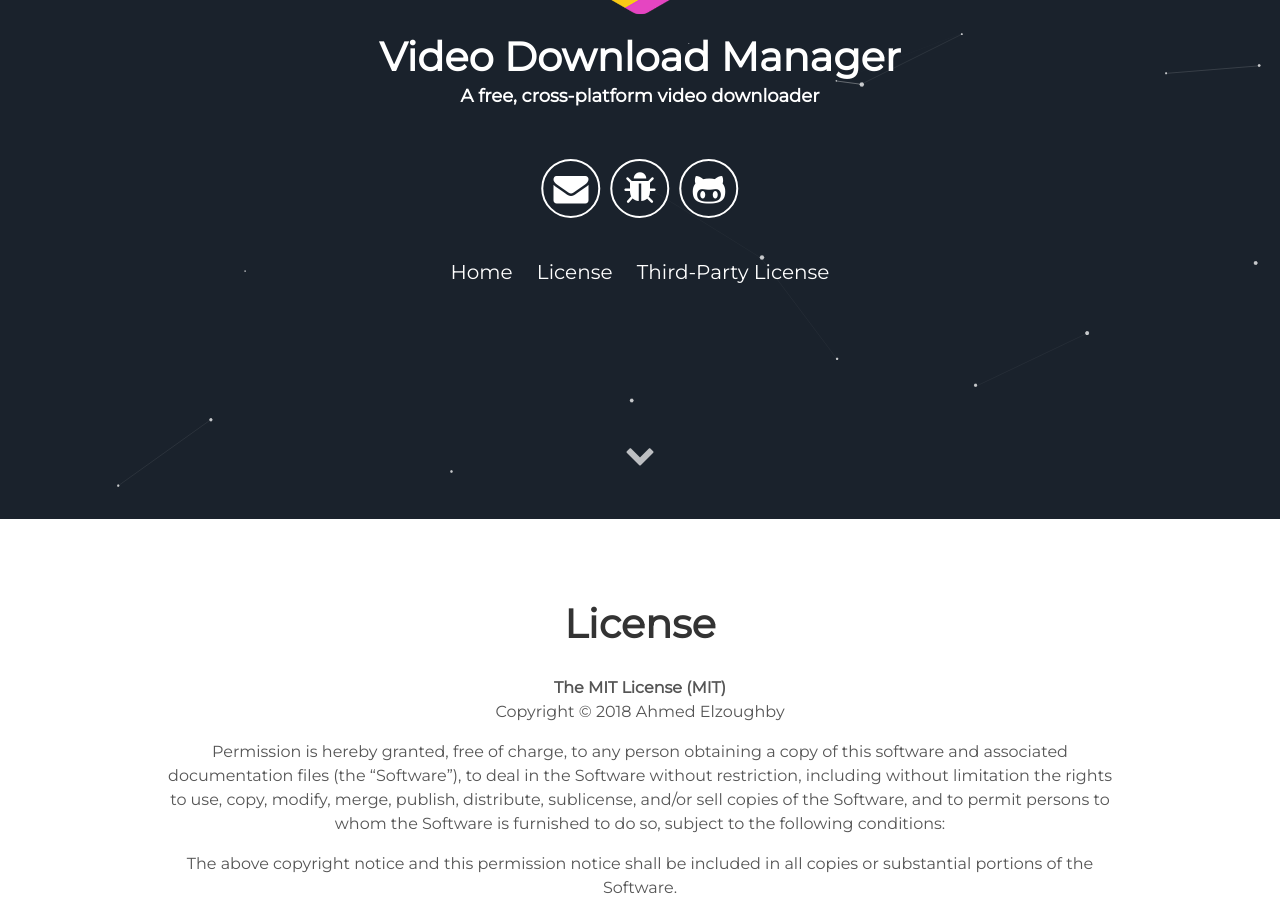
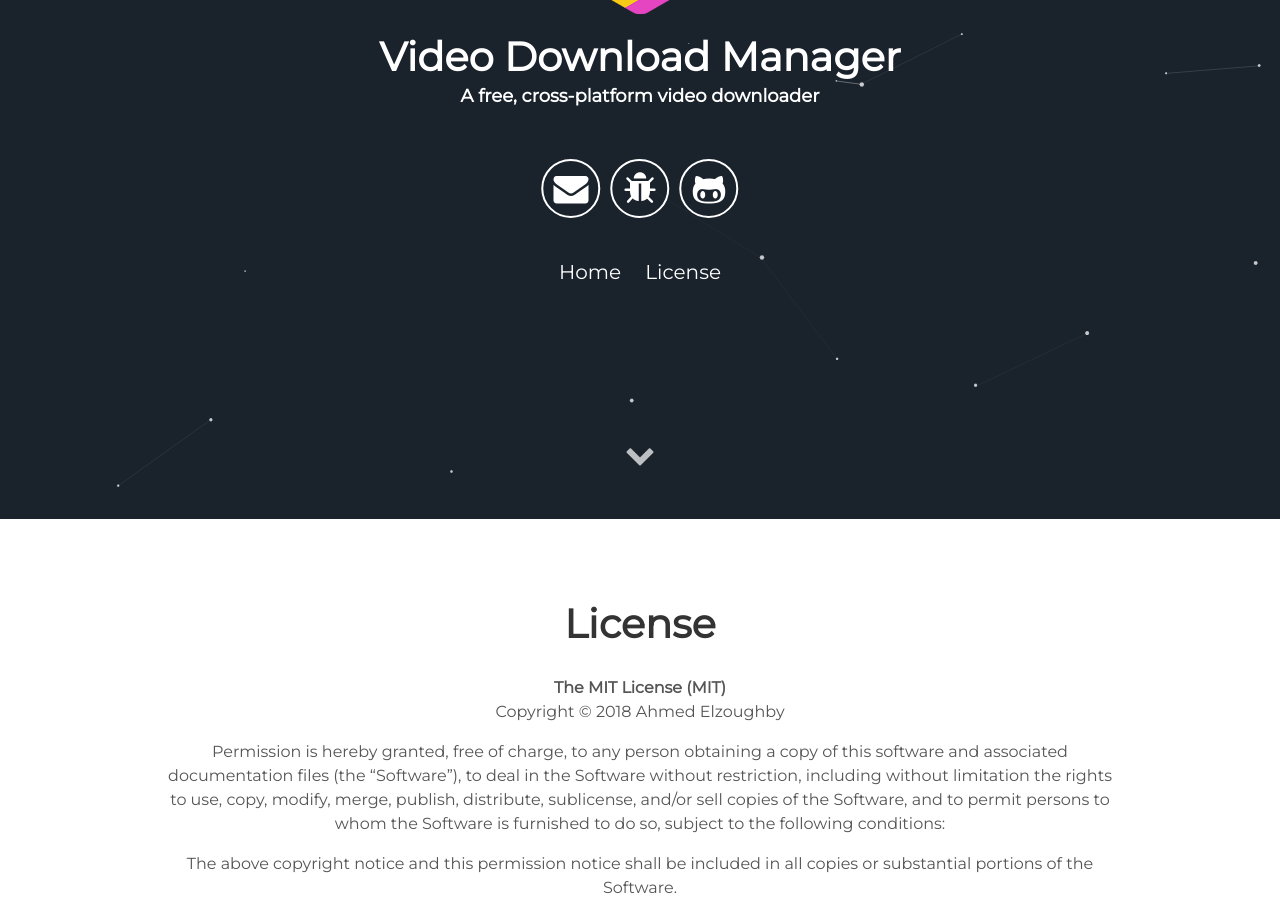
Before and after one commit to elzoughby/vdm, a Jekyll site: the page built from docs/license.html, in a window 1280 px wide and 900 px high, scrolled down 381 px. Built offline with Jekyll 4.4.1, drawn with Linux system fonts in a browser that asks for light colours; some of the changed text lies outside the part shown.

```diff
--- a/docs/_includes/lic-3rd.html
+++ /dev/null
@@ -1,27 +0,0 @@
-<div class="user-details">
-  <h1> Third-Party License </h1>
-  <article>
-      <p>
-        <b>The MIT License (MIT)</b><br>
-        Copyright © 2018 Ahmed Elzoughby
-      </p>
-
-      <p>Permission is hereby granted, free of charge, to any person obtaining a copy
-      of this software and associated documentation files (the “Software”), to deal
-      in the Software without restriction, including without limitation the rights
-      to use, copy, modify, merge, publish, distribute, sublicense, and/or sell
-      copies of the Software, and to permit persons to whom the Software is
-      furnished to do so, subject to the following conditions:</p>
-
-      <p>The above copyright notice and this permission notice shall be included in
-      all copies or substantial portions of the Software.</p>
-
-      <p>THE SOFTWARE IS PROVIDED “AS IS”, WITHOUT WARRANTY OF ANY KIND, EXPRESS OR
-      IMPLIED, INCLUDING BUT NOT LIMITED TO THE WARRANTIES OF MERCHANTABILITY,
-      FITNESS FOR A PARTICULAR PURPOSE AND NONINFRINGEMENT. IN NO EVENT SHALL THE
-      AUTHORS OR COPYRIGHT HOLDERS BE LIABLE FOR ANY CLAIM, DAMAGES OR OTHER
-      LIABILITY, WHETHER IN AN ACTION OF CONTRACT, TORT OR OTHERWISE, ARISING FROM,
-      OUT OF OR IN CONNECTION WITH THE SOFTWARE OR THE USE OR OTHER DEALINGS IN
-      THE SOFTWARE.</p>
-  </article>
-</div>
--- a/docs/_includes/lic-header.html
+++ b/docs/_includes/lic-header.html
@@ -22,7 +22,6 @@
             <div class="header-links">
               <a class="link" href="{{ "index" }}">Home</a>
               <a class="link" href="#license" data-scroll>License</a>
-              <a class="link" href="#license-3rd" data-scroll>Third-Party License</a>
             </div>
         </div>
         <a class="down" href="#license" data-scroll><i class="icon fa fa-chevron-down" aria-hidden="true"></i></a>
--- a/docs/_layouts/license.html
+++ b/docs/_layouts/license.html
@@ -6,9 +6,6 @@
     <section id="license">
       {% include lic.html %}
     </section>
-    <section id="license-3rd">
-        {% include lic-3rd.html %}
-    </section>
       {{ content }}
     {% include footer.html %}
   </body>
--- a/pom.xml
+++ b/pom.xml
@@ -6,7 +6,7 @@
 
     <groupId>com.videodownloadmanager</groupId>
     <artifactId>vdm</artifactId>
-    <version>0.9.9</version>
+    <version>1.0.0</version>
 
     <build>
         <plugins>
```
Also changed, not shown: README.md, docs/assets/img/VDM-Wide-Light.png (added), 5 other files.
